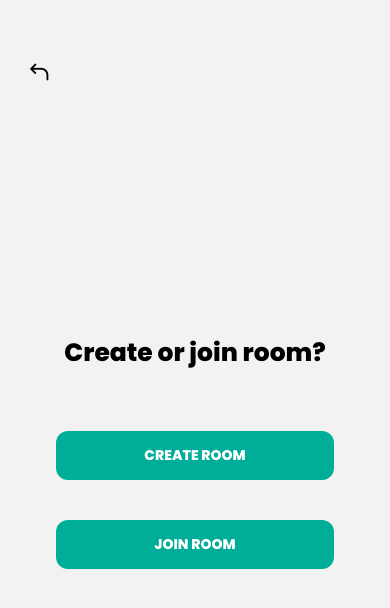
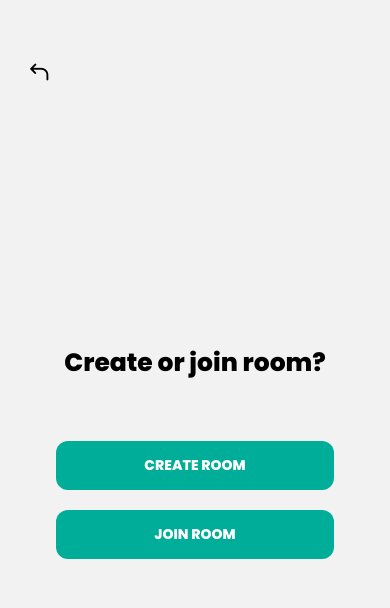
Before and after one commit to Chillandchat/mobile, a React Native app in the folder mobile/: screen /add-room in a window 390 px wide. Shown: the top 608 px of the page. Built offline with nearby package versions, Linux system fonts and the light colour scheme.

Commit message:
Update AddRoom.tsx

```diff
--- a/mobile/src/screens/AddRoom.tsx
+++ b/mobile/src/screens/AddRoom.tsx
@@ -17,7 +17,7 @@ const AddRoom: React.FC<any> = ({ navigation }) => {
       alignItems: "center",
     },
     divider: {
-      padding: 20,
+      padding: 10,
     },
     title: {
       fontFamily: "poppinsExtraBold",
@@ -56,7 +56,7 @@ const AddRoom: React.FC<any> = ({ navigation }) => {
         textColor="white"
         color={"#00AD98"}
         onPress={(): void => {
-          return;
+          navigation.navigate("join-room");
         }}
         text={"Join room"}
       />
```
